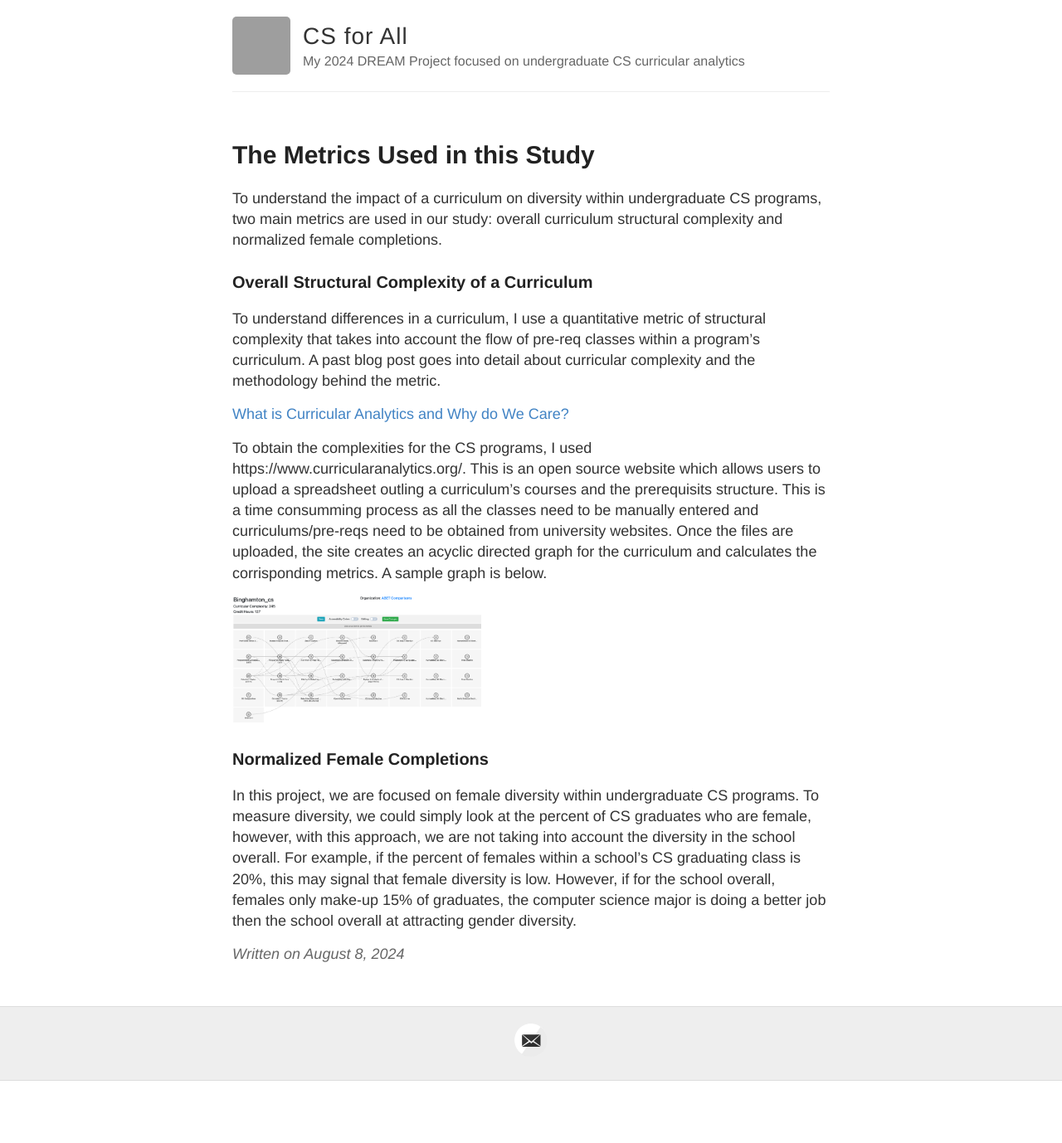
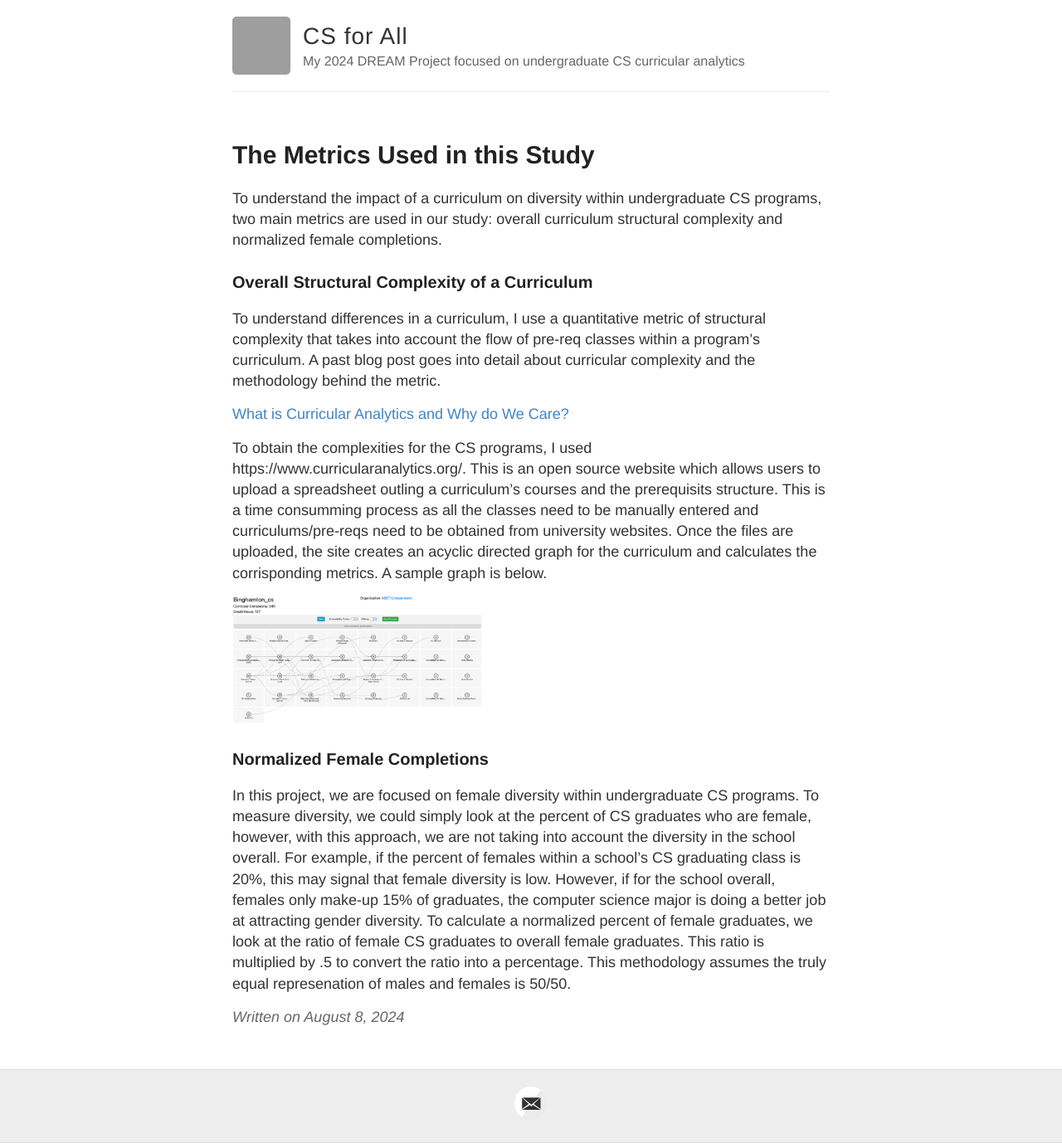
Before and after one commit to scolino/scolino.github.io, a Jekyll site: the page built from _posts/2024-08-08-metrics.md, in a window 1280 px wide. Shown: the whole page at 83% size. Built offline with Jekyll 4.4.1, drawn with Linux system fonts in a browser that asks for light colours; before the commit the page ends 1303 px from its top, so only the background shows below that; grey boxes are pictures that could not be loaded.

Commit message:
updates content

```diff
--- a/_posts/2024-08-08-metrics.md
+++ b/_posts/2024-08-08-metrics.md
@@ -15,4 +15,4 @@ To obtain the complexities for the CS programs, I used https://www.curricularana
 [<img src="{{ site.baseurl }}/images/sample_map.png" alt="complexity_map" style="width: 300px;"/>]({{ site.baseurl }}/)
 
 ### Normalized Female Completions
-In this project, we are focused on female diversity within undergraduate CS programs. To measure diversity, we could simply look at the percent of CS graduates who are female, however, with this approach, we are not taking into account the diversity in the school overall.  For example, if the percent of females within a school's CS graduating class is 20%, this may signal that female diversity is low. However, if for the school overall, females only make-up 15% of graduates, the computer science major is doing a better job then the school overall at attracting gender diversity.
+In this project, we are focused on female diversity within undergraduate CS programs. To measure diversity, we could simply look at the percent of CS graduates who are female, however, with this approach, we are not taking into account the diversity in the school overall.  For example, if the percent of females within a school's CS graduating class is 20%, this may signal that female diversity is low. However, if for the school overall, females only make-up 15% of graduates, the computer science major is doing a better job at attracting gender diversity. To calculate a normalized percent of female graduates, we look at the ratio of female CS graduates to overall female graduates.  This ratio is multiplied by .5 to convert the ratio into a percentage.  This methodology assumes the truly equal represenation of males and females is 50/50.
```
Also changed, not shown: index.md (+1 -1 lines).
